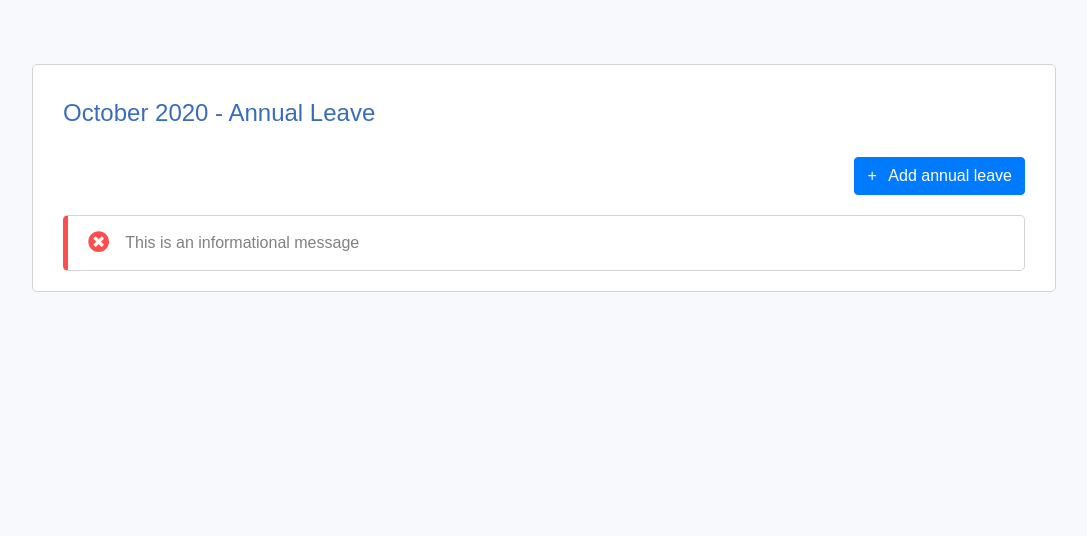
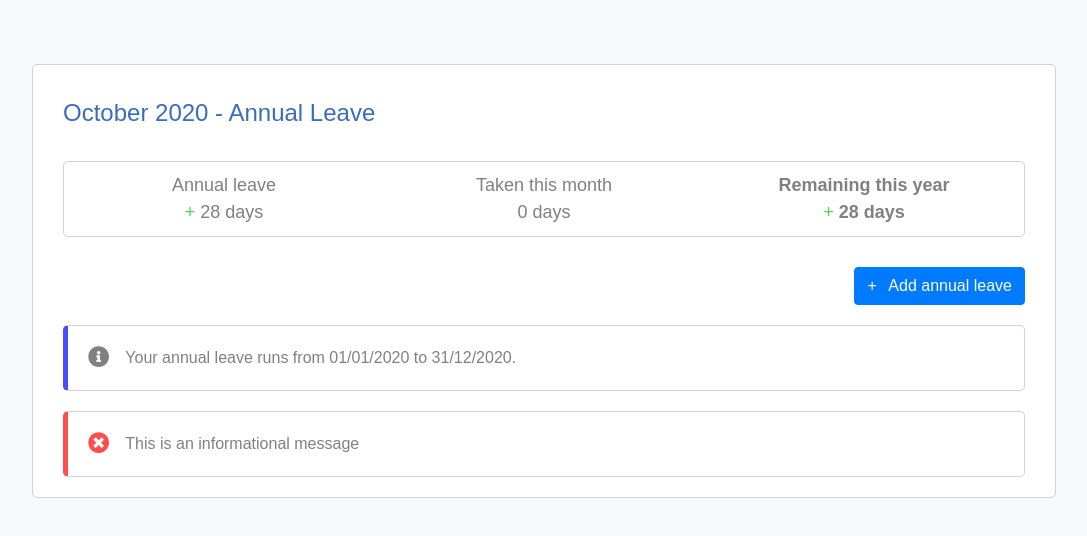
Before and after one commit to patrick-assaf/payfit-feature, a React (Create React App) app in the folder client/: page / in a window 1280 px wide. Shown: the top 536 px of the page, without its empty margins (96-1183 px from the left). Built offline with nearby package versions, Linux system fonts and the light colour scheme; the HTML template or start-up script is replaced by a standard one.

Commit message:
Include HeaderBar component inside the Dashboard component

```diff
--- a/client/src/Components/Dashboard.tsx
+++ b/client/src/Components/Dashboard.tsx
@@ -1,5 +1,6 @@
 import React from 'react';
 import { Message } from './Message';
+import { HeaderBar } from './HeaderBar';
 import Button from 'react-bootstrap/Button';
 
 interface Props {
@@ -13,9 +14,11 @@ export const Dashboard: React.FC<Props> = () => {
             <p className="feature-title">
                 October 2020 - Annual Leave
             </p>
+            <HeaderBar taken={0} />
             <div className="d-flex">
                 <Button variant="primary" className="ml-auto feature-button"><span className="pr-2">+</span> Add annual leave</Button>
             </div>
+            <Message format="info" content="Your annual leave runs from 01/01/2020 to 31/12/2020." />
             <Message format="warning" content="This is an informational message" />
         </div>
     );
--- /dev/null
+++ b/client/src/Components/HeaderBar.tsx
@@ -0,0 +1,25 @@
+import React from 'react';
+import '../Style.css';
+
+interface Props {
+    taken: number
+}
+
+export const HeaderBar: React.FC<Props> = ({taken}: Props) => {
+    return (
+        <div className="header-box row text-center">
+            <div className="col-sm header-title">
+                <div>Annual leave</div>
+                <div><span style={{color:"#00c800b3"}}> + </span>28 days</div>
+            </div>
+            <div className="col-sm header-title">
+                <div>Taken this month</div>
+                <div>{taken} days</div>
+            </div>
+            <div className="col-sm header-title">
+                <div><b>Remaining this year</b></div>
+                <div><span style={{color:"#00c800b3"}}> + </span><b>{28-taken} days</b></div>
+            </div>
+        </div>
+    );
+};
--- a/client/src/Style.css
+++ b/client/src/Style.css
@@ -29,10 +29,30 @@ html, body {
     margin-top: 10px;
 }
 
+.header-box {
+    border-style: solid;
+    border-color: lightgrey;
+    border-width: thin;
+    background-color: white;
+    border-radius: 5px;
+    width: auto;
+    margin-left: 30px;
+    margin-right: 30px;
+    margin-bottom: 20px;
+    margin-top: 30px;
+    padding-top: 10px;
+    padding-bottom: 10px;
+}
+
+.header-title {
+    color: gray;
+    font-size: large;
+}
+
 .message-text {
     padding-left: 20px;
-    padding-top: 15px;
-    padding-bottom: 15px;
+    padding-top: 20px;
+    padding-bottom: 20px;
     padding-right: 20px;
     color: gray;
 }
```
